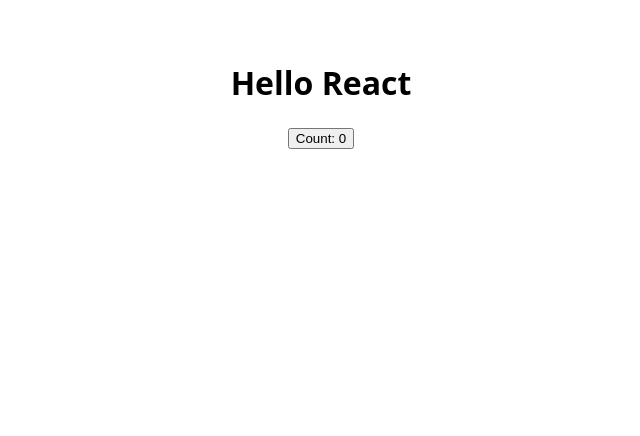
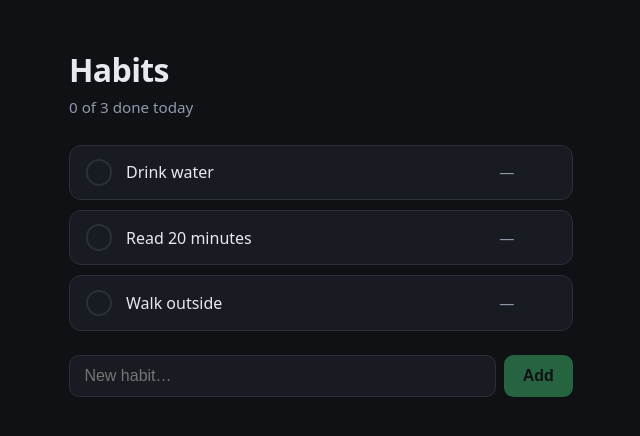
Before and after one commit to nicolasalt-shipit/shipit-demo-app, a React (Vite) app: page / in a window 1280 px wide. Shown: the top 436 px of the page, without its empty margins (319-959 px from the left). Built offline with nearby package versions, Linux system fonts and the light colour scheme.

Commit message:
Typechecks clean. Opening the PR.

```diff
--- a/index.html
+++ b/index.html
@@ -3,7 +3,7 @@
   <head>
     <meta charset="UTF-8" />
     <meta name="viewport" content="width=device-width, initial-scale=1.0" />
-    <title>My React App</title>
+    <title>Habit Tracker</title>
   </head>
   <body>
     <div id="root"></div>
--- a/src/App.tsx
+++ b/src/App.tsx
@@ -1,14 +1,95 @@
-import { useState } from "react";
+import { useEffect, useState } from "react";
+import {
+  Habit,
+  checkOff,
+  currentStreak,
+  isDoneToday,
+  loadHabits,
+  newHabit,
+  saveHabits,
+  undoToday,
+} from "./habits";
+import "./styles.css";
 
 export function App() {
-  const [count, setCount] = useState(0);
+  const [habits, setHabits] = useState<Habit[]>(loadHabits);
+  const [draft, setDraft] = useState("");
+
+  useEffect(() => {
+    saveHabits(habits);
+  }, [habits]);
+
+  const update = (id: string, fn: (h: Habit) => Habit) =>
+    setHabits((hs) => hs.map((h) => (h.id === id ? fn(h) : h)));
+
+  const addHabit = (e: React.FormEvent) => {
+    e.preventDefault();
+    const name = draft.trim();
+    if (!name) return;
+    setHabits((hs) => [...hs, newHabit(name)]);
+    setDraft("");
+  };
+
+  const doneCount = habits.filter(isDoneToday).length;
 
   return (
-    <div style={{ fontFamily: "system-ui", padding: "2rem", textAlign: "center" }}>
-      <h1>Hello React</h1>
-      <button onClick={() => setCount((c) => c + 1)}>
-        Count: {count}
-      </button>
-    </div>
+    <main className="app">
+      <header className="header">
+        <h1>Habits</h1>
+        <p className="subtitle">
+          {habits.length === 0
+            ? "Add your first habit below."
+            : `${doneCount} of ${habits.length} done today`}
+        </p>
+      </header>
+
+      <ul className="habit-list">
+        {habits.map((habit) => {
+          const done = isDoneToday(habit);
+          const streak = currentStreak(habit);
+          return (
+            <li key={habit.id} className={`habit${done ? " habit--done" : ""}`}>
+              <button
+                className="check"
+                aria-pressed={done}
+                aria-label={done ? `Uncheck ${habit.name}` : `Check off ${habit.name}`}
+                onClick={() => update(habit.id, done ? undoToday : checkOff)}
+              >
+                {done ? "✓" : ""}
+              </button>
+
+              <span className="habit-name">{habit.name}</span>
+
+              <span className={`streak${streak > 0 ? " streak--active" : ""}`}>
+                {streak > 0 ? `🔥 ${streak}` : "—"}
+                <span className="streak-unit">
+                  {streak === 1 ? "day" : streak > 1 ? "days" : ""}
+                </span>
+              </span>
+
+              <button
+                className="delete"
+                aria-label={`Delete ${habit.name}`}
+                onClick={() => setHabits((hs) => hs.filter((h) => h.id !== habit.id))}
+              >
+                ×
+              </button>
+            </li>
+          );
+        })}
+      </ul>
+
+      <form className="add" onSubmit={addHabit}>
+        <input
+          value={draft}
+          onChange={(e) => setDraft(e.target.value)}
+          placeholder="New habit…"
+          aria-label="New habit name"
+        />
+        <button type="submit" disabled={!draft.trim()}>
+          Add
+        </button>
+      </form>
+    </main>
   );
 }
--- /dev/null
+++ b/src/habits.ts
@@ -0,0 +1,107 @@
+export type Habit = {
+  id: string;
+  name: string;
+  streak: number;
+  /** Local date (YYYY-MM-DD) the habit was last checked off, or null. */
+  lastCompleted: string | null;
+};
+
+const STORAGE_KEY = "habit-tracker/habits";
+
+/** Local calendar date as YYYY-MM-DD (not UTC — a habit day is the user's day). */
+export function toDayKey(date: Date): string {
+  const y = date.getFullYear();
+  const m = String(date.getMonth() + 1).padStart(2, "0");
+  const d = String(date.getDate()).padStart(2, "0");
+  return `${y}-${m}-${d}`;
+}
+
+export function today(): string {
+  return toDayKey(new Date());
+}
+
+export function yesterday(): string {
+  const d = new Date();
+  d.setDate(d.getDate() - 1);
+  return toDayKey(d);
+}
+
+/**
+ * A streak is only alive if the habit was completed today or yesterday.
+ * Once a full day is missed it shows as 0 even before the next check.
+ */
+export function currentStreak(habit: Habit): number {
+  if (habit.lastCompleted === today() || habit.lastCompleted === yesterday()) {
+    return habit.streak;
+  }
+  return 0;
+}
+
+export function isDoneToday(habit: Habit): boolean {
+  return habit.lastCompleted === today();
+}
+
+/** Check off today: continues the streak if yesterday was done, otherwise starts a new one. */
+export function checkOff(habit: Habit): Habit {
+  if (isDoneToday(habit)) return habit;
+  return {
+    ...habit,
+    streak: habit.lastCompleted === yesterday() ? habit.streak + 1 : 1,
+    lastCompleted: today(),
+  };
+}
+
+/** Undo today's check, restoring the habit to its pre-check state. */
+export function undoToday(habit: Habit): Habit {
+  if (!isDoneToday(habit)) return habit;
+  const streak = habit.streak - 1;
+  return {
+    ...habit,
+    streak: Math.max(streak, 0),
+    lastCompleted: streak > 0 ? yesterday() : null,
+  };
+}
+
+export function loadHabits(): Habit[] {
+  try {
+    const raw = localStorage.getItem(STORAGE_KEY);
+    if (!raw) return defaultHabits();
+    const parsed = JSON.parse(raw);
+    if (!Array.isArray(parsed)) return defaultHabits();
+    return parsed.filter(
+      (h): h is Habit =>
+        h &&
+        typeof h.id === "string" &&
+        typeof h.name === "string" &&
+        typeof h.streak === "number",
+    );
+  } catch {
+    return defaultHabits();
+  }
+}
+
+export function saveHabits(habits: Habit[]): void {
+  try {
+    localStorage.setItem(STORAGE_KEY, JSON.stringify(habits));
+  } catch {
+    // Storage unavailable (private mode, quota) — the app still works in-memory.
+  }
+}
+
+/** crypto.randomUUID needs a secure context, which the preview origin isn't. */
+function makeId(): string {
+  return `${Date.now().toString(36)}-${Math.random().toString(36).slice(2, 10)}`;
+}
+
+export function newHabit(name: string): Habit {
+  return {
+    id: makeId(),
+    name,
+    streak: 0,
+    lastCompleted: null,
+  };
+}
+
+function defaultHabits(): Habit[] {
+  return ["Drink water", "Read 20 minutes", "Walk outside"].map(newHabit);
+}
--- /dev/null
+++ b/src/styles.css
@@ -0,0 +1,195 @@
+:root {
+  --bg: #0f1115;
+  --surface: #181b22;
+  --surface-hover: #1f232c;
+  --border: #2a2f3a;
+  --text: #e7e9ee;
+  --muted: #9099ab;
+  --accent: #4ade80;
+  --flame: #fb923c;
+
+  color-scheme: dark;
+}
+
+* {
+  box-sizing: border-box;
+}
+
+body {
+  margin: 0;
+  background: var(--bg);
+  color: var(--text);
+  font-family: system-ui, -apple-system, "Segoe UI", sans-serif;
+}
+
+.app {
+  max-width: 34rem;
+  margin: 0 auto;
+  padding: 3rem 1.25rem 4rem;
+}
+
+.header h1 {
+  margin: 0;
+  font-size: 2rem;
+  letter-spacing: -0.02em;
+}
+
+.subtitle {
+  margin: 0.35rem 0 1.75rem;
+  color: var(--muted);
+  font-size: 0.95rem;
+}
+
+.habit-list {
+  list-style: none;
+  margin: 0;
+  padding: 0;
+  display: flex;
+  flex-direction: column;
+  gap: 0.6rem;
+}
+
+.habit {
+  display: flex;
+  align-items: center;
+  gap: 0.85rem;
+  padding: 0.85rem 1rem;
+  background: var(--surface);
+  border: 1px solid var(--border);
+  border-radius: 0.75rem;
+  transition: background 0.15s, border-color 0.15s;
+}
+
+.habit:hover {
+  background: var(--surface-hover);
+}
+
+.habit--done {
+  border-color: color-mix(in srgb, var(--accent) 45%, var(--border));
+}
+
+.check {
+  flex: none;
+  width: 1.65rem;
+  height: 1.65rem;
+  border-radius: 50%;
+  border: 2px solid var(--border);
+  background: transparent;
+  color: #0f1115;
+  font-size: 0.95rem;
+  line-height: 1;
+  cursor: pointer;
+  display: grid;
+  place-items: center;
+  transition: background 0.15s, border-color 0.15s, transform 0.1s;
+}
+
+.check:hover {
+  border-color: var(--accent);
+}
+
+.check:active {
+  transform: scale(0.9);
+}
+
+.habit--done .check {
+  background: var(--accent);
+  border-color: var(--accent);
+}
+
+.habit-name {
+  flex: 1;
+  font-size: 1rem;
+}
+
+.habit--done .habit-name {
+  color: var(--muted);
+  text-decoration: line-through;
+}
+
+.streak {
+  flex: none;
+  display: flex;
+  align-items: baseline;
+  gap: 0.25rem;
+  font-variant-numeric: tabular-nums;
+  font-size: 0.95rem;
+  color: var(--muted);
+}
+
+.streak--active {
+  color: var(--flame);
+  font-weight: 600;
+}
+
+.streak-unit {
+  font-size: 0.75rem;
+  font-weight: 400;
+  color: var(--muted);
+}
+
+.delete {
+  flex: none;
+  width: 1.5rem;
+  height: 1.5rem;
+  border: none;
+  border-radius: 0.4rem;
+  background: transparent;
+  color: var(--muted);
+  font-size: 1.2rem;
+  line-height: 1;
+  cursor: pointer;
+  opacity: 0;
+  transition: opacity 0.15s, color 0.15s;
+}
+
+.habit:hover .delete,
+.delete:focus-visible {
+  opacity: 1;
+}
+
+.delete:hover {
+  color: #f87171;
+}
+
+.add {
+  display: flex;
+  gap: 0.5rem;
+  margin-top: 1.5rem;
+}
+
+.add input {
+  flex: 1;
+  padding: 0.7rem 0.9rem;
+  background: var(--surface);
+  border: 1px solid var(--border);
+  border-radius: 0.6rem;
+  color: var(--text);
+  font-size: 1rem;
+}
+
+.add input:focus {
+  outline: none;
+  border-color: var(--accent);
+}
+
+.add button {
+  padding: 0.7rem 1.2rem;
+  border: none;
+  border-radius: 0.6rem;
+  background: var(--accent);
+  color: #0f1115;
+  font-size: 1rem;
+  font-weight: 600;
+  cursor: pointer;
+}
+
+.add button:disabled {
+  opacity: 0.4;
+  cursor: default;
+}
+
+:focus-visible {
+  outline: 2px solid var(--accent);
+  outline-offset: 2px;
+}
```
